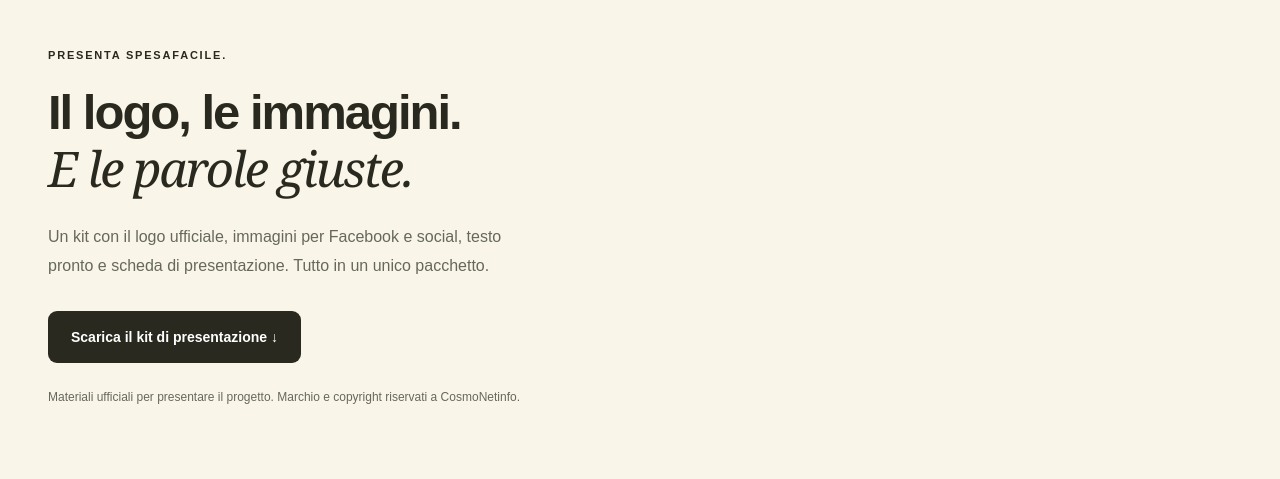
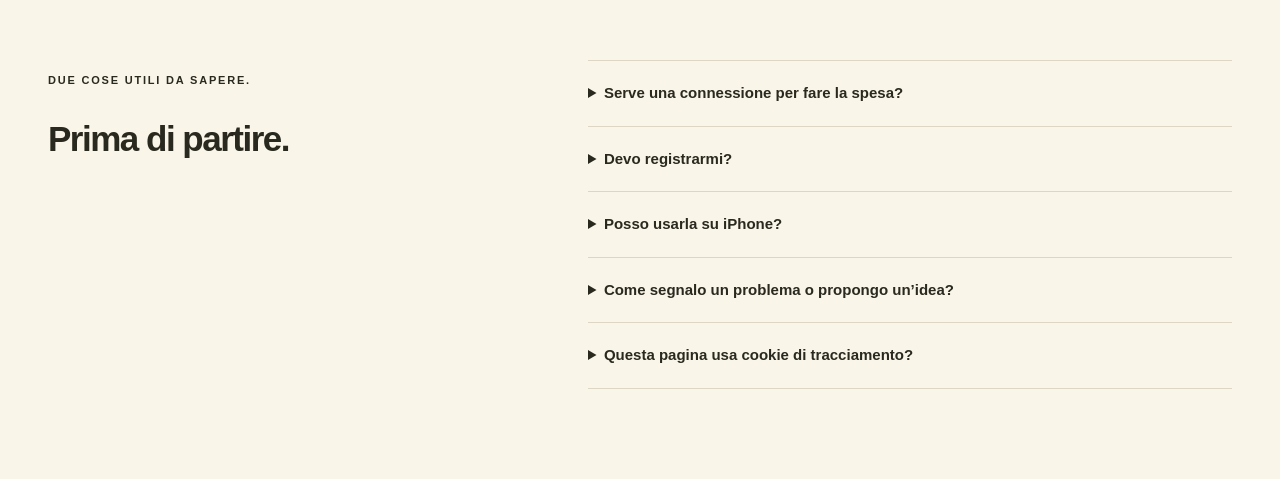
Before and after one commit to CosmoNetinfo/SpesaFacile-landing-page, a plain HTML site: page index.html in a window 1280 px wide. Shown: the part 3520-3999 px from the top of the page. Drawn offline with Linux system fonts and the light colour scheme; no server answers.

Commit message:
Remove presentation kit section from public landing

```diff
--- a/index.html
+++ b/index.html
@@ -84,8 +84,7 @@
     <div><p class="eyebrow">LA PROSSIMA SPESA INIZIA QUI.</p><h2>Porta la lista.<br><span class="serif">Lascia i pensieri.</span></h2><p>SpesaFacile è un progetto Android di CosmoNet.info.<br>Il codice è consultabile su GitHub.</p></div>
     <div class="download-panel"><p class="download-platform">PER ANDROID 8.0 E SUCCESSIVI</p><a class="button button-light" href="https://github.com/CosmoNetinfo/SpesaFacile/releases/latest" target="_blank" rel="noopener noreferrer">Scarica da GitHub <span aria-hidden="true">↗</span></a><p class="release-label" id="release-label">Vai all’ultima versione disponibile</p><p class="install-note">Nella pagina della release, apri “Assets” e scegli l’APK. Android potrebbe chiederti di autorizzare l’installazione dal browser. L’app non è distribuita tramite questa pagina sul Play Store.</p></div>
   </div></section>
-  <section class="press-kit wrap" id="presentazione"><p class="eyebrow">PRESENTA SPESAFACILE.</p><h2>Il logo, le immagini.<br><span class="serif">E le parole giuste.</span></h2><p>Un kit con il logo ufficiale, immagini per Facebook e social, testo pronto e scheda di presentazione. Tutto in un unico pacchetto.</p><a class="button" href="assets/SpesaFacile-kit-presentazione.zip" download>Scarica il kit di presentazione ↓</a><p class="small">Materiali ufficiali per presentare il progetto. Marchio e copyright riservati a CosmoNetinfo.</p></section>
-  <section class="faq wrap"><div><p class="eyebrow">DUE COSE UTILI DA SAPERE.</p><h2>Prima di partire.</h2></div><div class="faq-list">
+<section class="faq wrap"><div><p class="eyebrow">DUE COSE UTILI DA SAPERE.</p><h2>Prima di partire.</h2></div><div class="faq-list">
     <details><summary>Serve una connessione per fare la spesa?</summary><p>Le liste sono salvate localmente nel database dell’app. Puoi gestirle senza connessione; il controllo degli aggiornamenti e il download delle release richiedono Internet.</p></details>
     <details><summary>Devo registrarmi?</summary><p>No. L’app non richiede un account. Le liste restano sul dispositivo; non è prevista una sincronizzazione familiare in tempo reale.</p></details>
     <details><summary>Posso usarla su iPhone?</summary><p>Al momento SpesaFacile è un’app nativa per Android 8.0 e successivi. Non è disponibile una versione iOS.</p></details>
```
